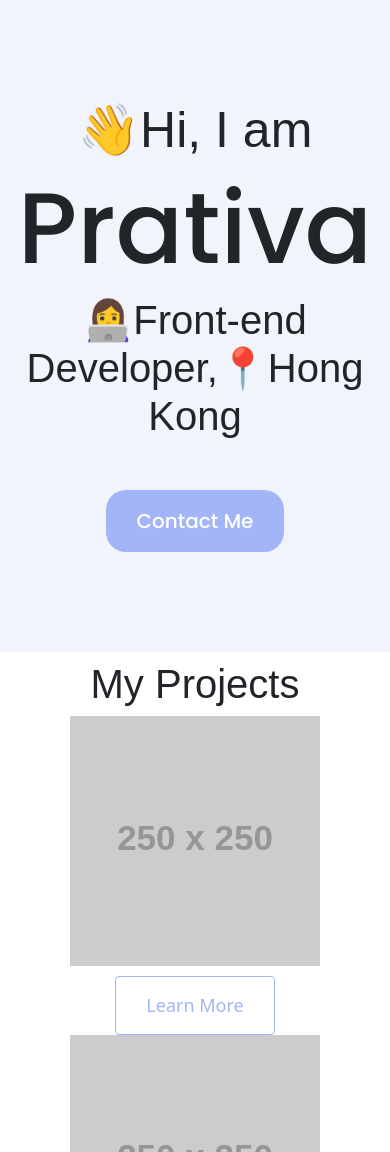
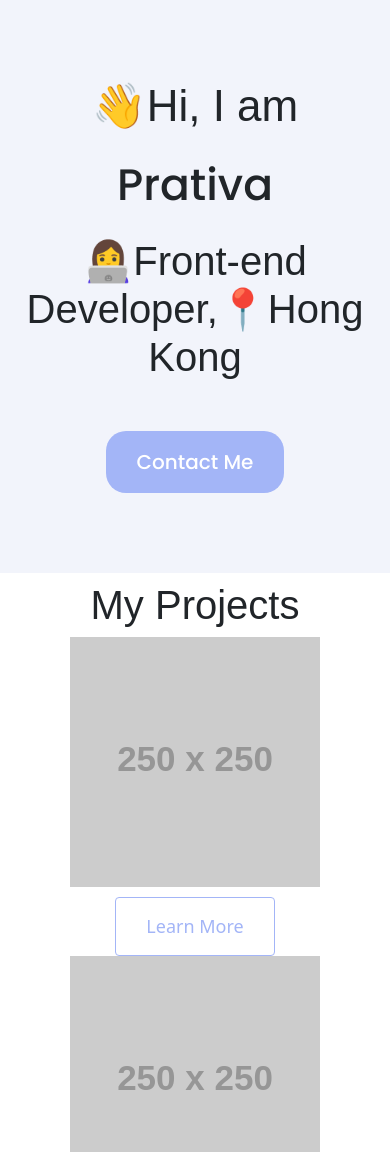
Before and after one commit to evaGG99/MyPortfolioProject, a plain HTML site: page index.html in a window 390 px wide. Shown: the top 1152 px of the page. Drawn offline with nearby package versions, Linux system fonts and the light colour scheme; placeholder pictures from the web are drawn by us.

Commit message:
updated css

```diff
--- a/styles/home.css
+++ b/styles/home.css
@@ -49,3 +49,17 @@ h3{
     padding: 15px 30px;
     margin-top: 10px;
   }
+  @media (max-width: 900px) {
+    h1 {
+      font-size: 44px;
+      line-height: 2;
+    }
+
+    h2 {
+      font-size: 44px;
+    }
+
+    .homepage-hero{
+      padding: 80px 20px;
+    }
+}
```
